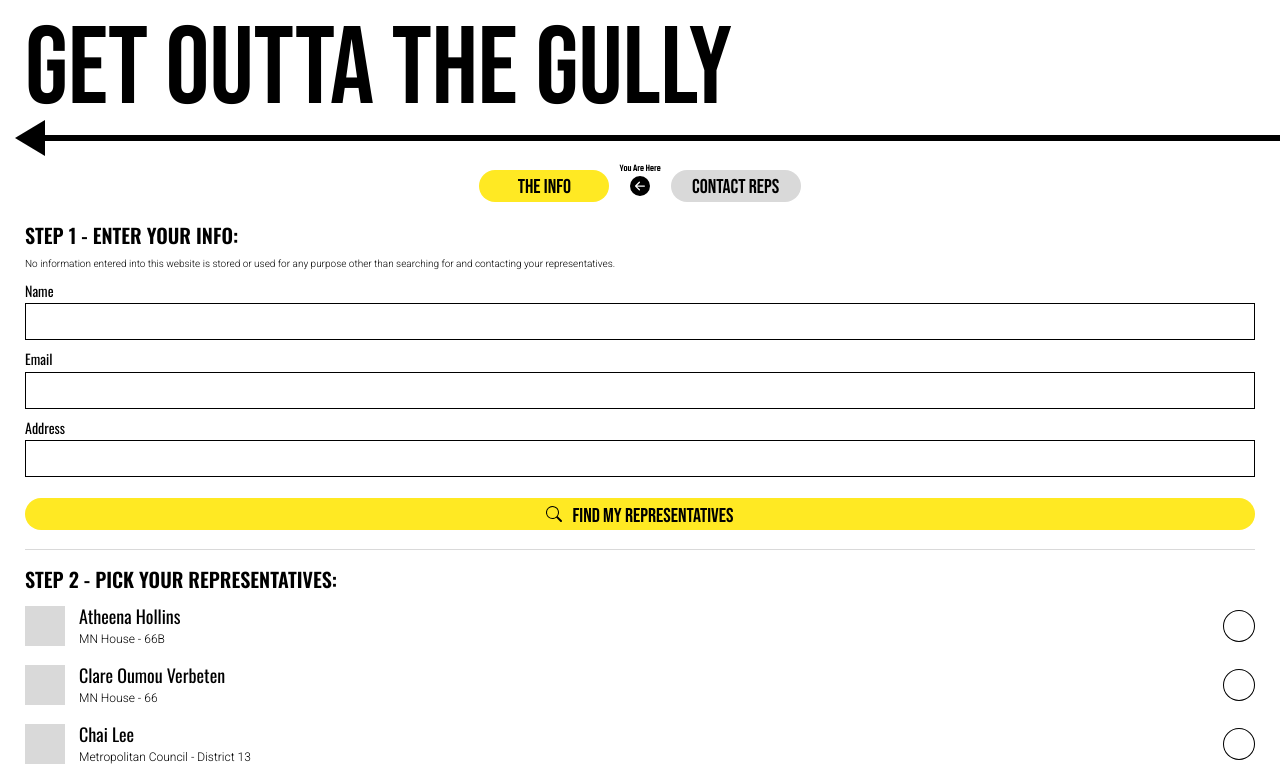
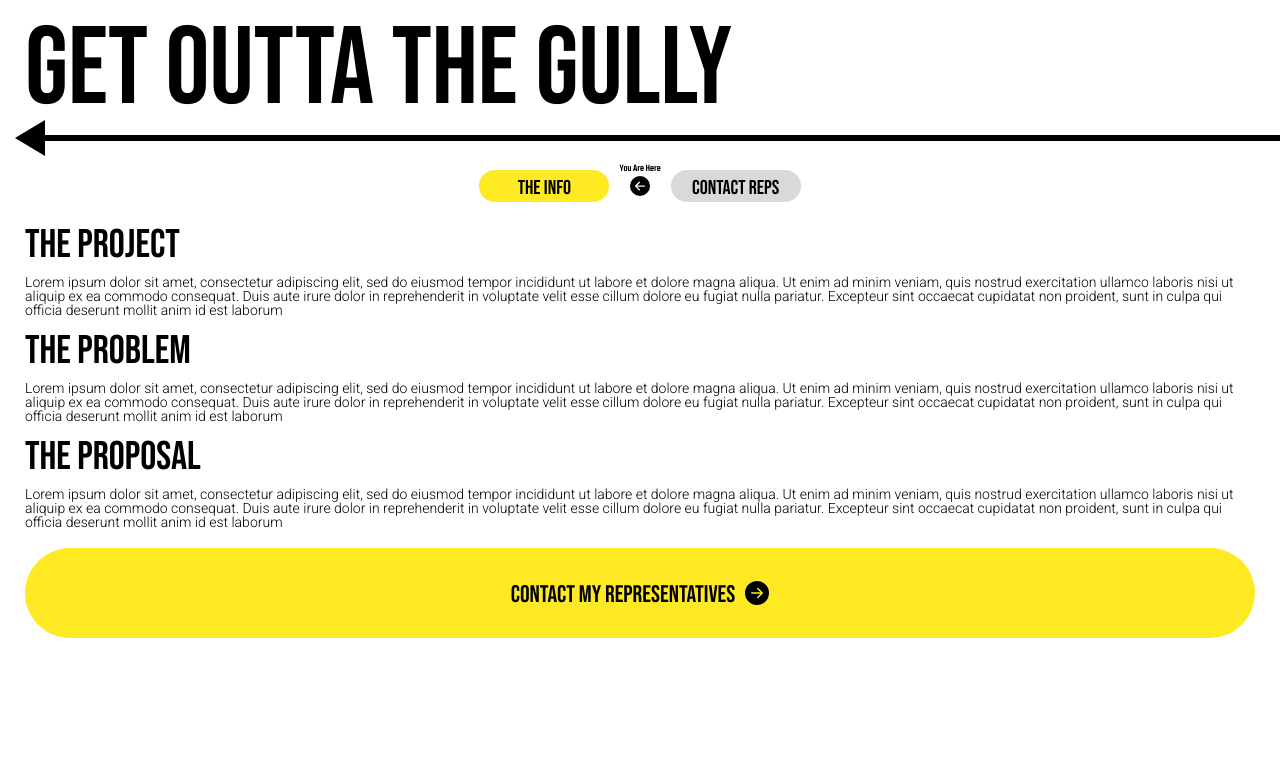
Before and after one commit to PeterBaker644/payne-phalen-project, a SvelteKit app: page / in a window 1280 px wide. Shown: the top 781 px of the page. Built offline with nearby package versions, Linux system fonts and the light colour scheme.

Commit message:
Partial API implementation, trying different store configurations

```diff
--- a/src/lib/components/big-button.svelte
+++ b/src/lib/components/big-button.svelte
@@ -1,11 +1,11 @@
 <script>
   import ArrowIcon from "$lib/svgs/arrow-icon.svelte";
-  export let page;
+  export let page, enable, onPress;
 </script>
 
-<button disabled>
-  <span>{page ? 'send my message' : 'contact my representatives'}</span>
-  <ArrowIcon dimension={24} rotate={0.5}/>
+<button disabled={!enable} on:click={onPress}>
+  <span>{page === 'info' ? 'contact my representatives':'send my message'}</span>
+  <ArrowIcon dimension={24} rotate={180}/>
 </button>
 
 <style>
@@ -16,7 +16,7 @@
     justify-content: center;
     gap: 1rem;
     height: calc(var(--size) - 10px);
-    background-color: var(--primary);
+
     border-radius: var(--size);
     margin-top: 0.5rem;
 
@@ -27,10 +27,6 @@
       font-size: 2.4rem;
       padding-top: 3px;
     }
-    &:disabled {
-      background-color: var(--secondary);
-      cursor: not-allowed;
-    }
   }
 
 </style>
--- a/src/lib/svgs/arrow-icon.svelte
+++ b/src/lib/svgs/arrow-icon.svelte
@@ -1,7 +1,7 @@
 <script>
-  export let dimension, rotate = 0;
+  export let dimension, rotate = 180;
 </script>
 
-<svg style="transform: rotate({rotate + "turn"});" xmlns="http://www.w3.org/2000/svg" width="{dimension}" height="{dimension}" fill="currentColor" class="bi bi-arrow-left-circle-fill" viewBox="0 0 16 16">
+<svg style="transform: rotate({rotate + "deg"});" xmlns="http://www.w3.org/2000/svg" width="{dimension}" height="{dimension}" fill="currentColor" class="bi bi-arrow-left-circle-fill" viewBox="0 0 16 16">
   <path d="M8 0a8 8 0 1 0 0 16A8 8 0 0 0 8 0m3.5 7.5a.5.5 0 0 1 0 1H5.707l2.147 2.146a.5.5 0 0 1-.708.708l-3-3a.5.5 0 0 1 0-.708l3-3a.5.5 0 1 1 .708.708L5.707 7.5z"/>
 </svg>
--- a/src/routes/+page.svelte
+++ b/src/routes/+page.svelte
@@ -5,24 +5,26 @@
   import Navigator from "./_navigator.svelte";
   import BigButton from "$lib/components/big-button.svelte";
   import TextBlock from "$lib/components/text-block.svelte";
-
-  const page = 'contact';
+  import { page, repSelected, letterComplete } from './stores';
+  $: navToContact = () => $page = 'contact';
 </script>
 
 <div>
   <Navigator/>
-  {#if page === 'info'}
+  {#if $page === 'info'}
     <TextBlock title={"The Project"}/>
     <TextBlock title={"The Problem"}/>
     <TextBlock title={"The Proposal"}/>
+    <BigButton bind:page={$page} enable bind:onPress={navToContact}/>
   {:else}
     <Step1/>
     <hr/>
     <Step2/>
     <hr/>
     <Step3/>
+    <BigButton bind:page={$page} enable={$repSelected && $letterComplete}/>
   {/if}
-  <BigButton {page}/>
+
 </div>
 
 
--- a/src/routes/_navigator.svelte
+++ b/src/routes/_navigator.svelte
@@ -1,14 +1,17 @@
 <script>
 	import Arrow from '$lib/svgs/arrow-icon.svelte';
+  import { page } from './stores';
+  $: selected = (p) => p === $page ? 'selected' : '';
+
 </script>
 
 <div class="navigator">
-  <div class="button selected">The Info</div>
+  <button on:click={() => $page = "info"} class={selected('info')}>The Info</button>
     <div class="center">
       <p class="font-small">You Are Here</p>
-      <Arrow dimension={20}/>
+      <Arrow dimension={20} rotate={$page === "info" ? 0 : 180}/>
     </div>
-  <div class="button">Contact Reps</div>
+  <button on:click={() => $page = "contact"} class={selected('contact')}>Contact Reps</button>
 </div>
 
 <style>
@@ -31,7 +34,7 @@
     padding-bottom: 1.5rem;
   }
 
-  .button {
+  button {
     display: flex;
     justify-content: center;
     width: 13rem;
--- a/src/routes/_step-1.svelte
+++ b/src/routes/_step-1.svelte
@@ -1,15 +1,23 @@
 <script>
     import SearchIcon from "$lib/svgs/search-icon.svelte";
-    import {user} from "./stores";
+    import { user, userComplete, location, repStore } from "./stores";
     // Needs access to reps to disable?
     // Needs to have all fields to enable search.
+    $: console.log($userComplete)
+
+    const onSubmit = (e) => {
+      //validation here
+      console.log("Submitting the form:", $user.address);
+      repStore.getLocation($user.address)
+      //
+    }
 </script>
 
 <h3>Step 1 - Enter Your Info:</h3>
 
 <p class="font-light">No information entered into this website is stored or used for any purpose other than searching for and contacting your representatives.</p>
 
-<form action="" method="get">
+<form action="" method="get" on:submit|preventDefault={onSubmit}>
   <div class="form-box">
     <label for="name">Name</label>
     <input type="text" name="name" id="name" required bind:value={$user.name}/>
@@ -23,7 +31,7 @@
     <input type="address" name="address" id="address" required bind:value={$user.address}/>
   </div>
   <div class="form-box">
-    <button class="submit-button" type="submit">
+    <button class="submit-button" type="submit" disabled={!$userComplete}>
       <SearchIcon dimension={16}/>
       <span>Find My Representatives</span>
     </button>
--- a/src/routes/_step-3.svelte
+++ b/src/routes/_step-3.svelte
@@ -1,8 +1,6 @@
 <script>
-  import { selected } from './stores'
-  $: console.log($selected)
-  import {user} from "./stores";
-  const title = "Reconsider the Rapid Transit Arcade Gully Stop"
+  import { repSelected as selected, user, letter } from './stores'
+
 </script>
 
 <h3 style={$selected || "color: var(--secondary)"}>Step 3 - Make Your Voice Heard:</h3>
@@ -11,11 +9,11 @@
   <form action="" method="get">
     <div class="form-box">
       <label for="subject">Subject:</label>
-      <input type="text" name="subject" id="subject" required value={title}/>
+      <input type="text" name="subject" id="subject" required bind:value={$letter.subject}/>
     </div>
     <div class="form-box">
       <label for="body">Dear [Chosen Representative],</label>
-      <textarea name="body" id="body" rows="6" required value=""/> <!-- Need to save to local storage-->
+      <textarea name="body" id="body" rows="6" required bind:value={$letter.body}/> <!-- Need to save to local storage-->
     </div>
     <p>Sincerely,</p>
     <p>{$user.name || "[Your Name Here]"}</p>
--- a/src/routes/stores.js
+++ b/src/routes/stores.js
@@ -1,11 +1,12 @@
 import { writable, derived } from "svelte/store";
+import { getGeocode } from "../lib/api";
 
 const userInfo = {
   name:"",
   email:"",
   address:""
 }
-
+const userLocation = {};
 const mockReps = [
   {
     name: "Atheena Hollins",
@@ -43,9 +44,43 @@ const mockReps = [
     position: "Saint Paul Commissioner - District 6",
   },
 ]
-
+const letterContent = {
+  subject: "Reconsider the Rapid Transit Arcade Gully Stop",
+  body:""
+}
 const selectReps = mockReps.map(rep => {return {selected: false, ...rep}});
 
+export const location = writable({});
+export const page = writable('info');
 export const user = writable(userInfo);
 export const reps = writable(selectReps);
-export const selected = derived(reps, ($reps) => $reps.some(r => r.selected));
+export const letter = writable(letterContent);
+export const repSelected = derived(reps, ($reps) => $reps.some(r => r.selected));
+export const letterComplete = derived(letter, ($letter) => (Object.values($letter)).every(l => l?.length > 0));
+export const userComplete = derived(user, ($user) => (Object.values($user)).every(l => l?.length > 0));
+
+
+  const { subscribe, set, update } = writable([]);
+
+  export const repStore = {
+    subscribe,
+     getLocation: address => {
+      getGeocode(address).then(({candidates}) => {
+        if (candidates.length > 0) {
+          $user.address = candidates[0];
+          $location = candidates[0].location;
+          console.log($location)
+        }
+      })
+    },
+    getReps: () => {
+      //make calls to other apis here
+      //transform objects
+      //create list
+      update(reps =>
+        // write list to store
+        {}
+      )
+    },
+    clearReps: () => set([])
+  }
--- a/static/global.css
+++ b/static/global.css
@@ -77,6 +77,15 @@ input:-webkit-autofill {
   -webkit-background-clip: text;
 }
 
+button {
+  background-color: var(--primary);
+}
+
+button:disabled {
+  background-color: var(--secondary);
+  cursor: not-allowed;
+}
+
 label {
   font-family: var(--oswald);
   font-size: 1.4rem;
```
